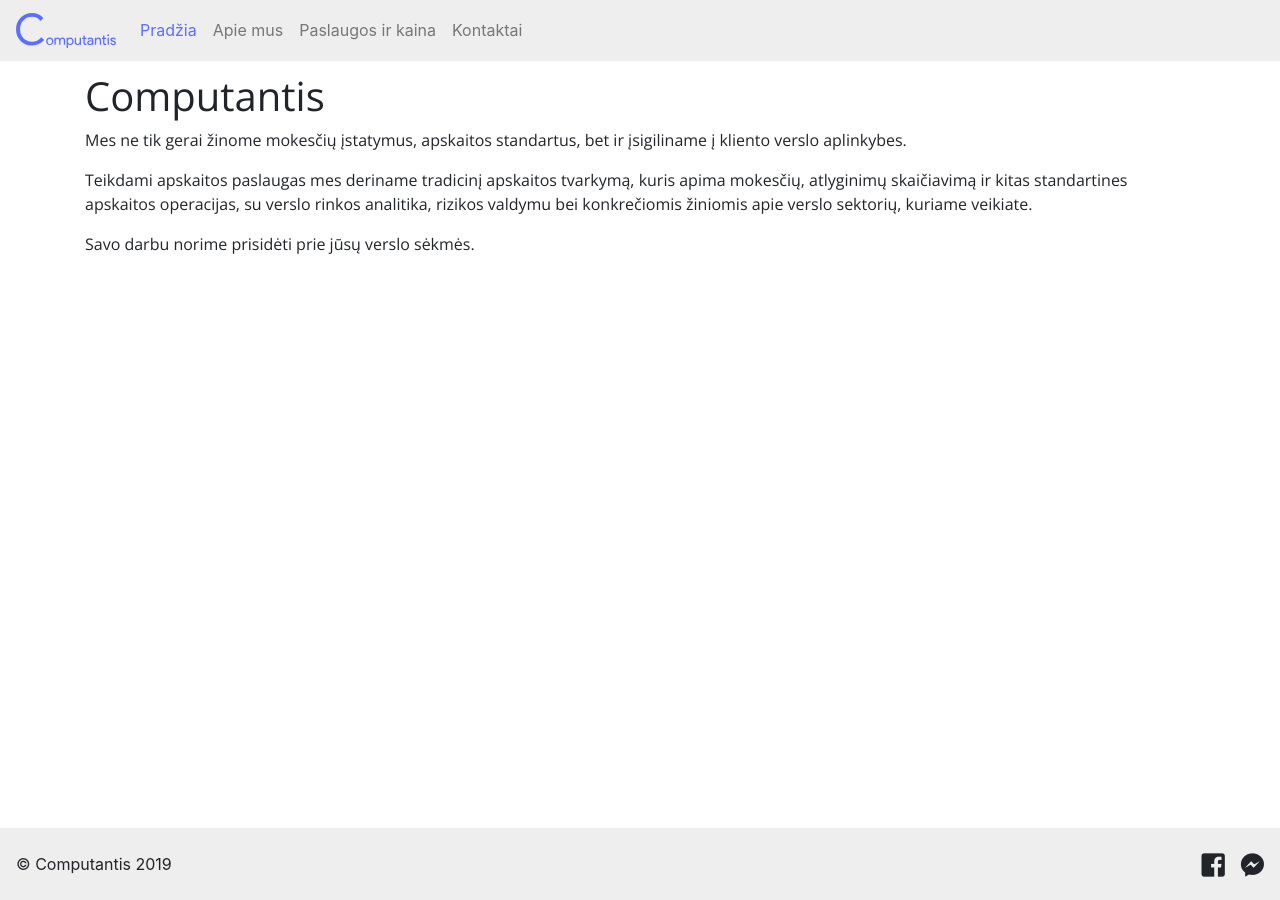
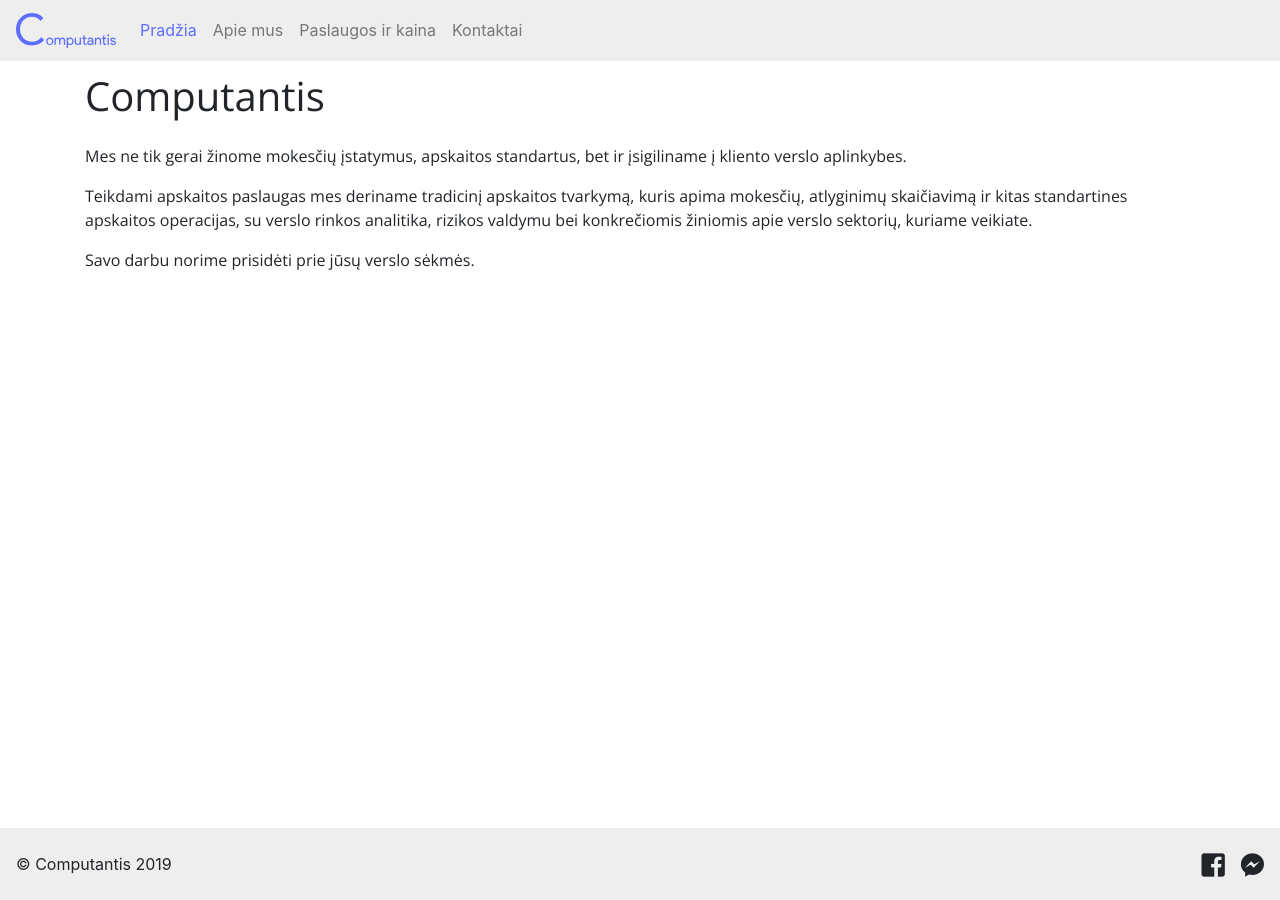
Before and after one commit to MantasJan/Computantis, a Jekyll site: the page built from index.html, in a window 1280 px wide. Built offline with Jekyll 4.4.1, drawn with Linux system fonts in a browser that asks for light colours; nearby versions of some CDN libraries.

Commit message:
added margin

```diff
--- a/index.html
+++ b/index.html
@@ -4,7 +4,7 @@ permalink: /
 layout: default
 ---
 <h1>Computantis</h1>
-<div class="text">
+<div class="text mt-4">
   <p> Mes ne tik gerai žinome mokesčių įstatymus, apskaitos standartus, bet ir įsigiliname į kliento verslo aplinkybes. </p>
   <p> Teikdami apskaitos paslaugas mes deriname tradicinį apskaitos tvarkymą, kuris apima mokesčių, atlyginimų skaičiavimą ir kitas standartines apskaitos operacijas, su verslo rinkos analitika, rizikos valdymu bei konkrečiomis žiniomis apie verslo
     sektorių, kuriame veikiate. </p>
```
